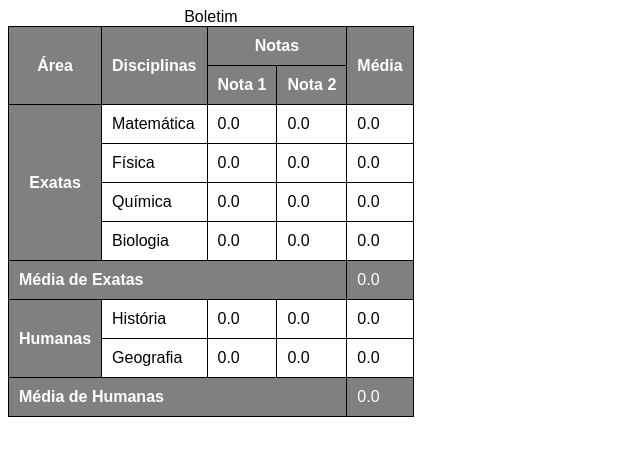
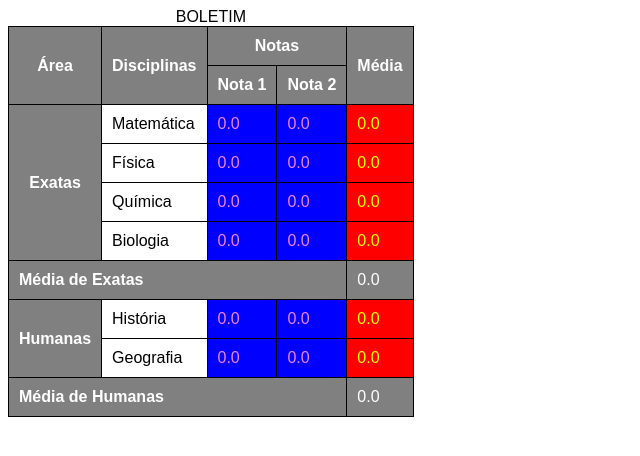
Before and after one commit to kenji-lucas/HTML-CSS, a plain HTML site: page CSS/css11/desafio3.html in a window 1280 px wide. Shown: the whole page, without its empty margins (0-640 px from the left). Drawn offline with Linux system fonts and the light colour scheme.

Commit message:
Update desafio3.html

```diff
--- a/CSS/css11/desafio3.html
+++ b/CSS/css11/desafio3.html
@@ -24,20 +24,43 @@
             color: white;
         }
 
-        .exatas, .humanas {
+
+        th.media1, th.media2 {
+            text-align: left;
+        }
+
+        td.exatas, td.humanas {
             background-color: grey;
             color: white;
         }
 
-        .media1, .media2 {
-            text-align: left;
+        td.mnota {
+            color: yellow;
+        }
+
+        td.nota {
+            color: violet;
+        }
+
+        col.cnotas {
+            background-color: blue;
+        }
+
+        col.cmedia {
+            background-color: red;
         }
     </style>
 </head>
 <body>
     <table>
+        <colgroup>
+            <col class="carea">
+            <col class="cdisciplina">
+            <col class="cnotas" span="2">
+            <col class="cmedia">
+        </colgroup>
         <caption>
-            Boletim
+            BOLETIM
         </caption>
         <thead>
             <tr>
@@ -55,27 +78,27 @@
             <tr>
                 <th rowspan="4" scope="rowgroup">Exatas</th>
                 <td>Matemática</td>
-                <td>0.0</td>
-                <td>0.0</td>
-                <td>0.0</td>
+                <td class="nota">0.0</td>
+                <td class="nota">0.0</td>
+                <td class="mnota">0.0</td>
             </tr>
             <tr>
                 <td>Física</td>
-                <td>0.0</td>
-                <td>0.0</td>
-                <td>0.0</td>
+                <td class="nota">0.0</td>
+                <td class="nota">0.0</td>
+                <td class="mnota">0.0</td>
             </tr>
             <tr>
                 <td>Química</td>
-                <td>0.0</td>
-                <td>0.0</td>
-                <td>0.0</td>
+                <td class="nota">0.0</td>
+                <td class="nota">0.0</td>
+                <td class="mnota">0.0</td>
             </tr>
             <tr>
                 <td>Biologia</td>
-                <td>0.0</td>
-                <td>0.0</td>
-                <td>0.0</td>
+                <td class="nota">0.0</td>
+                <td class="nota">0.0</td>
+                <td class="mnota">0.0</td>
             </tr>
             <tr>
                 <th class="media1" colspan="4" scope="row">Média de Exatas</th>
@@ -84,15 +107,15 @@
             <tr>
                 <th rowspan="2" scope="rowgroup">Humanas</th>
                 <td>História</td>
-                <td>0.0</td>
-                <td>0.0</td>
-                <td>0.0</td>
+                <td class="nota">0.0</td>
+                <td class="nota">0.0</td>
+                <td class="mnota">0.0</td>
             </tr>
             <tr>
                 <td>Geografia</td>
-                <td>0.0</td>
-                <td>0.0</td>
-                <td>0.0</td>
+                <td class="nota">0.0</td>
+                <td class="nota">0.0</td>
+                <td class="mnota">0.0</td>
             </tr>
             <tr>
                 <th class="media2" colspan="4" scope="row">Média de Humanas</th>
@@ -100,5 +123,10 @@
             </tr>
         </tbody>
     </table>
+    <!--
+        TABELA RESPONSIVA
+        div id/class
+        overflow = auto/y/x
+    -->
 </body>
 </html>
```
